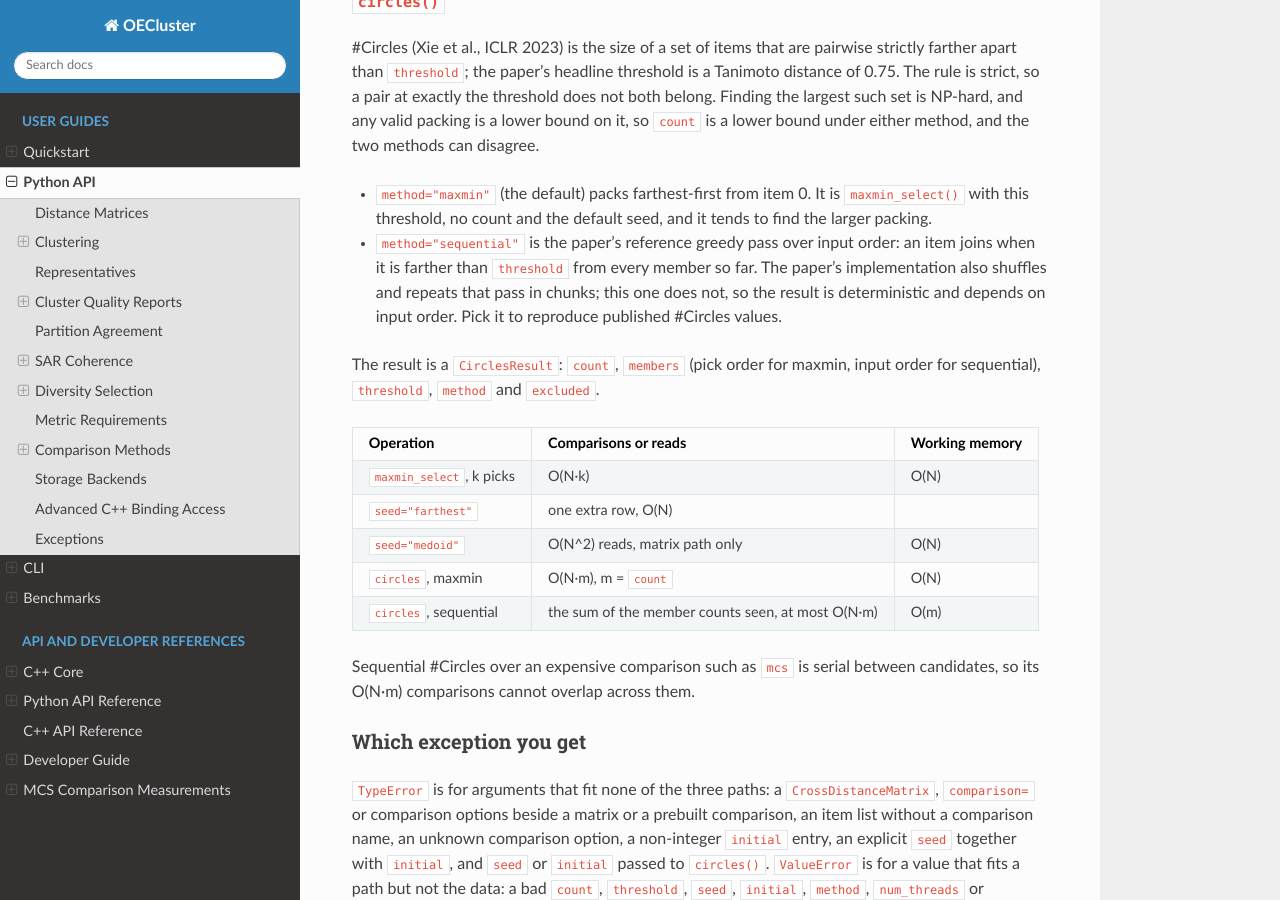
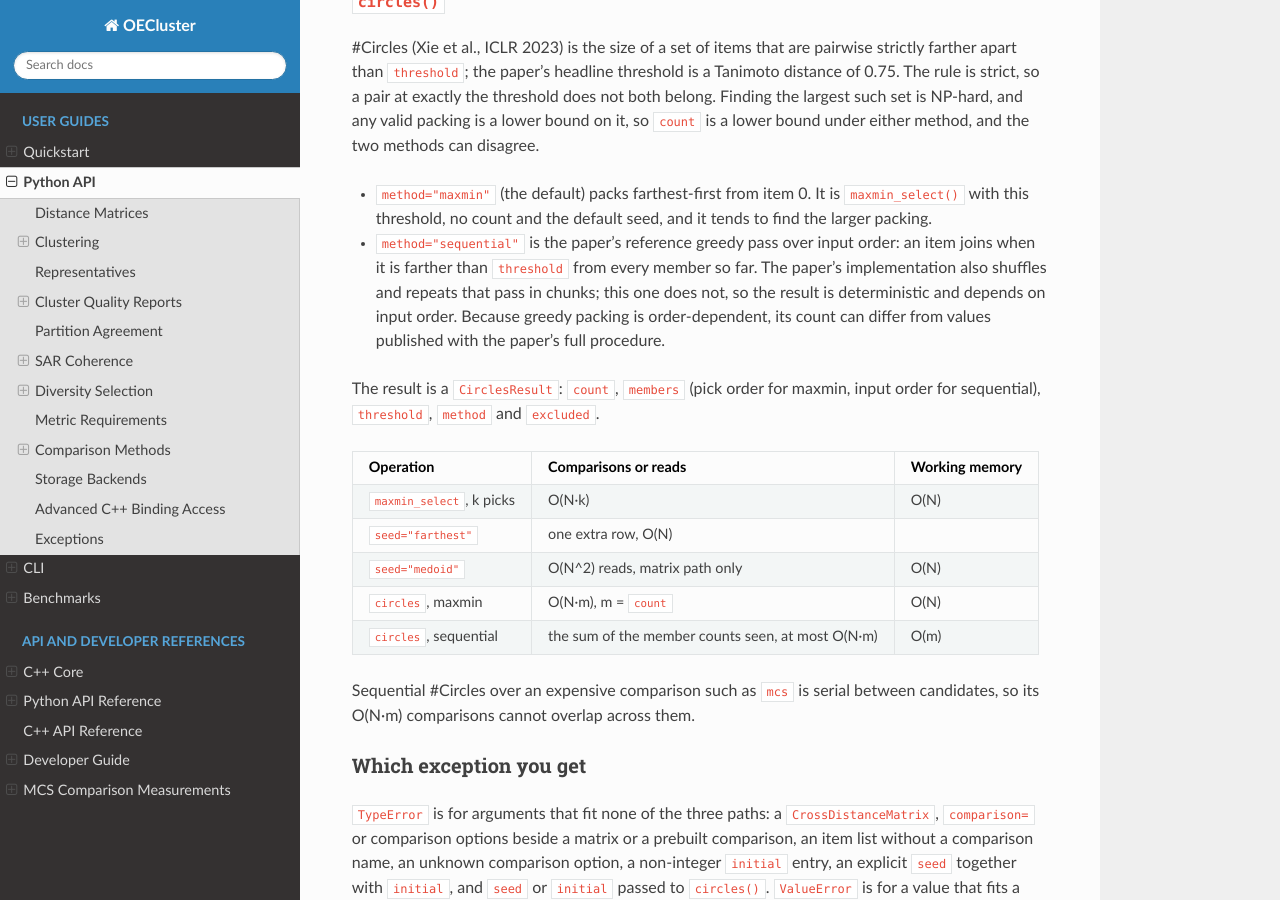
Before and after one commit to scott-arne/oecluster, a Sphinx documentation site: the page built from docs/python-api.md, in a window 1280 px wide and 900 px high, scrolled down 18551 px. Built offline with Sphinx 7.4.7 and the Read the Docs theme 3.1.0, drawn with Linux system fonts in a browser that asks for light colours; pages that are not in the unit, such as notebooks, are missing from menus; the version number is read from the project's files by our own code.

Commit message:
docs: drop the claim that sequential circles reproduces published values

```diff
--- a/docs/python-api.md
+++ b/docs/python-api.md
@@ -930,7 +930,8 @@ bound under either method, and the two methods can disagree.
   an item joins when it is farther than `threshold` from every member so far.
   The paper's implementation also shuffles and repeats that pass in chunks;
   this one does not, so the result is deterministic and depends on input
-  order. Pick it to reproduce published #Circles values.
+  order. Because greedy packing is order-dependent, its count can differ
+  from values published with the paper's full procedure.
 
 The result is a `CirclesResult`: `count`, `members` (pick order for maxmin,
 input order for sequential), `threshold`, `method` and `excluded`.
```
